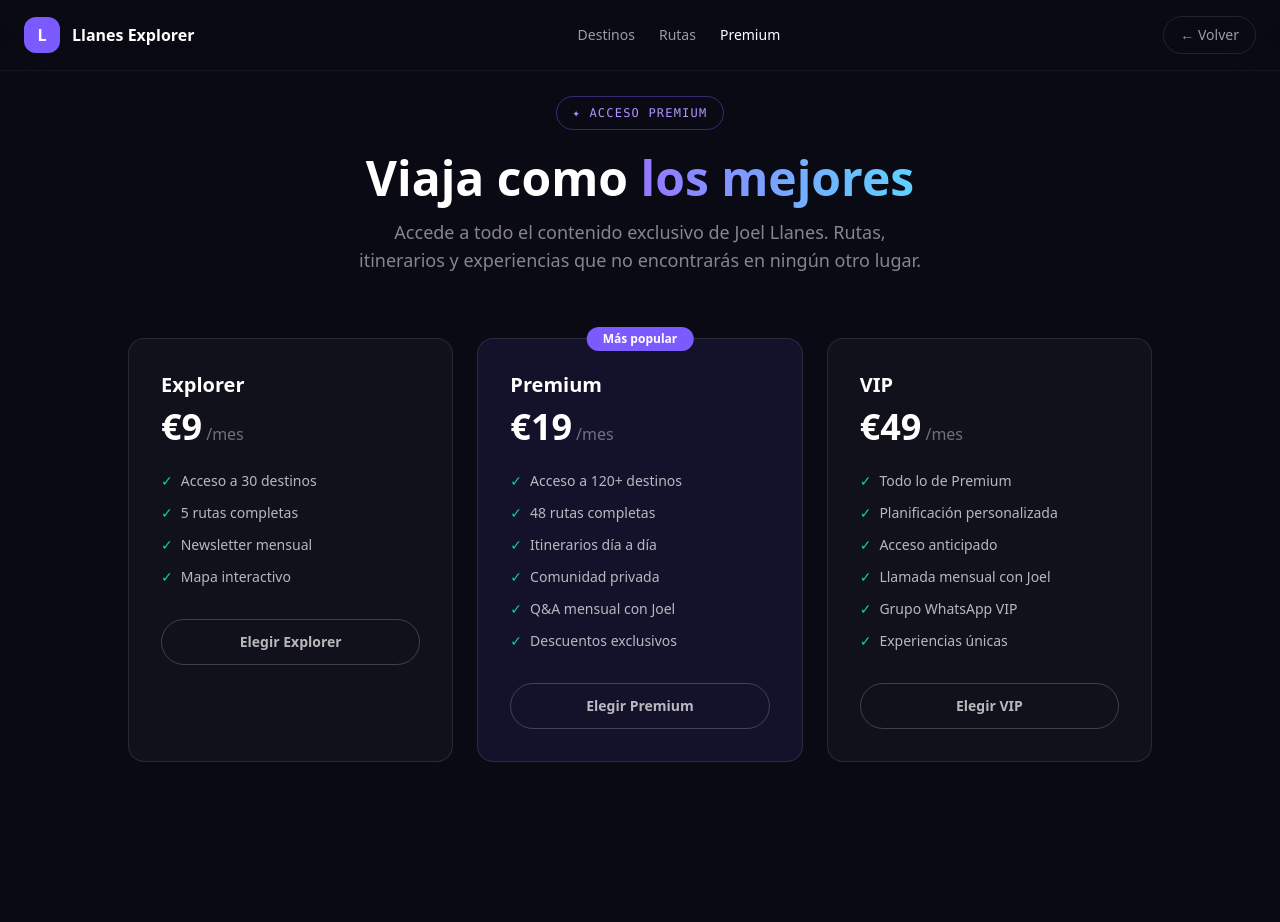
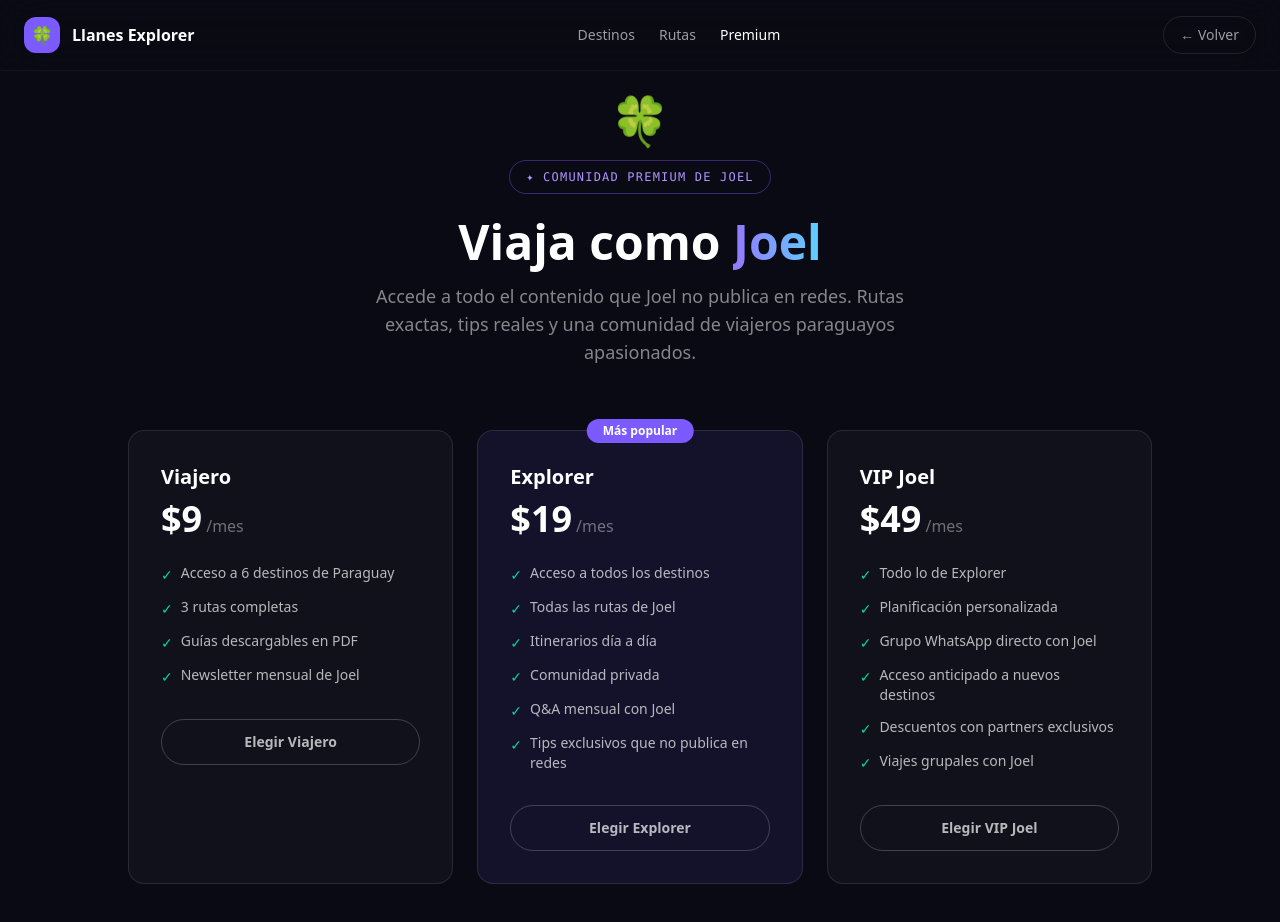
Before and after one commit to Abigailcastro7/llanes-explorer, a Next.js app: page /llanes/premium in a window 1280 px wide. Shown: the top 922 px of the page. Before the commit the page ends 890 px from the top, so only its background shows below. Built offline with nearby package versions, Linux system fonts and the light colour scheme.

Commit message:
Llanes Explorer personalizado para Joel

```diff
--- a/app/llanes/destinos/page.tsx
+++ b/app/llanes/destinos/page.tsx
@@ -1,15 +1,15 @@
 import Link from "next/link";
 
 const destinos = [
-  { name: "Kyoto, Japón", tag: "Cultural", emoji: "⛩️", rating: "4.9", price: "desde €1,200", duration: "7-10 días", desc: "Templos milenarios, geishas y cerezos en flor." },
-  { name: "Patagonia, Chile", tag: "Aventura", emoji: "🏔️", rating: "4.8", price: "desde €2,100", duration: "10-14 días", desc: "Torres del Paine, glaciares y naturaleza salvaje." },
-  { name: "Santorini, Grecia", tag: "Premium", emoji: "🌊", rating: "4.9", price: "desde €900", duration: "5-7 días", desc: "Pueblos blancos, atardeceres únicos y gastronomía." },
-  { name: "Marrakech, Marruecos", tag: "Exótico", emoji: "🕌", rating: "4.7", price: "desde €650", duration: "4-6 días", desc: "Medinas, souks y el desierto del Sahara." },
-  { name: "Bali, Indonesia", tag: "Espiritual", emoji: "🌺", rating: "4.8", price: "desde €800", duration: "7-12 días", desc: "Templos, arrozales y cultura hindú balinesa." },
-  { name: "Islandia", tag: "Aventura", emoji: "🌋", rating: "4.9", price: "desde €1,500", duration: "7-10 días", desc: "Aurora boreal, volcanes y cascadas épicas." },
-  { name: "Toscana, Italia", tag: "Cultural", emoji: "🍷", rating: "4.8", price: "desde €750", duration: "5-8 días", desc: "Viñedos, arte renacentista y cocina italiana." },
-  { name: "Tailandia", tag: "Popular", emoji: "🏯", rating: "4.7", price: "desde €700", duration: "10-14 días", desc: "Templos, playas y street food increíble." },
-  { name: "Nueva Zelanda", tag: "Aventura", emoji: "🐑", rating: "4.9", price: "desde €2,500", duration: "14-21 días", desc: "Fiordos, hobbiton y deportes extremos." },
+  { name: "Paraguarí", tag: "Naturaleza", emoji: "🌿", rating: "4.9", price: "Destino local", duration: "1-2 días", desc: "Cerros, bosques y saltos de agua. La joya más cercana a Asunción." },
+  { name: "Encarnación", tag: "Verano", emoji: "🏖️", rating: "4.8", price: "Destino local", duration: "2-3 días", desc: "Las mejores playas del río Paraguay, carnaval y gastronomía única." },
+  { name: "Salto Cristal", tag: "Aventura", emoji: "💧", rating: "4.9", price: "Destino local", duration: "1 día", desc: "Uno de los saltos más espectaculares del país. Imperdible." },
+  { name: "Ayolas", tag: "Paraíso", emoji: "🌊", rating: "4.8", price: "Destino local", duration: "2-3 días", desc: "Isla Corateí y sus aguas cristalinas. El verano perfecto." },
+  { name: "Areguá", tag: "Cultural", emoji: "🏡", rating: "4.7", price: "Destino local", duration: "1 día", desc: "El pueblo donde nació Joel. Fresa, artesanía y lago Ypacaraí." },
+  { name: "Itaipu", tag: "Imponente", emoji: "⚡", rating: "4.9", price: "Destino local", duration: "1 día", desc: "La represa más grande del mundo. Una maravilla de la ingeniería." },
+  { name: "Chaco Paraguayo", tag: "Extremo", emoji: "🦁", rating: "4.6", price: "Destino local", duration: "3-5 días", desc: "Fauna salvaje, naturaleza extrema y una experiencia única en el mundo." },
+  { name: "Machu Picchu", tag: "Internacional", emoji: "⛰️", rating: "4.9", price: "desde $800", duration: "5-7 días", desc: "El primer viaje que cambió la vida de Joel. Ruta exclusiva con su guía." },
+  { name: "México", tag: "Internacional", emoji: "🌮", rating: "4.8", price: "desde $700", duration: "7-10 días", desc: "Día de Muertos, cultura y gastronomía. La ruta de Joel." },
 ];
 
 export default function Destinos() {
@@ -19,12 +19,12 @@ export default function Destinos() {
         <nav className="max-w-7xl mx-auto px-6 flex items-center justify-between">
           <Link href="/llanes" className="flex items-center gap-3">
             <div className="w-9 h-9 rounded-xl bg-[#7b5bff] flex items-center justify-center">
-              <span className="text-white font-bold">L</span>
+              <span className="text-lg">🍀</span>
             </div>
             <span className="text-white font-bold">Llanes Explorer</span>
           </Link>
           <div className="hidden md:flex items-center gap-6 text-sm text-white/60">
-            <Link href="/llanes/destinos" className="text-white">Destinos</Link>
+            <Link href="/llanes/destinos" className="text-white font-medium">Destinos</Link>
             <Link href="/llanes/rutas" className="hover:text-white transition-colors">Rutas</Link>
             <Link href="/llanes/premium" className="hover:text-white transition-colors">Premium</Link>
           </div>
@@ -35,8 +35,13 @@ export default function Destinos() {
       <div className="pt-24 pb-20 px-6">
         <div className="max-w-7xl mx-auto">
           <div className="mb-12">
-            <h1 className="text-4xl md:text-5xl font-bold text-white mb-4">Destinos <span style={{ background: "linear-gradient(90deg, #9477ff, #5dd3ff)", WebkitBackgroundClip: "text", WebkitTextFillColor: "transparent" }}>curados</span></h1>
-            <p className="text-white/50 text-lg">Lugares seleccionados personalmente por Joel. Cada destino incluye guía, rutas y recomendaciones exclusivas.</p>
+            <div className="inline-flex items-center gap-2 px-4 py-2 rounded-full border border-[#7b5bff]/30 text-[#b094ff] text-xs font-mono tracking-widest uppercase mb-6">
+              🇵🇾 Curados por Joel Llanes
+            </div>
+            <h1 className="text-4xl md:text-5xl font-bold text-white mb-4">
+              Destinos <span style={{ background: "linear-gradient(90deg, #9477ff, #5dd3ff)", WebkitBackgroundClip: "text", WebkitTextFillColor: "transparent" }}>curados</span>
+            </h1>
+            <p className="text-white/50 text-lg">Lugares visitados y recomendados personalmente por Joel. Cada destino incluye guía, tips y las rutas exactas que él recorrió.</p>
           </div>
 
           <div className="grid grid-cols-1 md:grid-cols-2 lg:grid-cols-3 gap-6">
--- a/app/llanes/page.tsx
+++ b/app/llanes/page.tsx
@@ -9,11 +9,11 @@ export default function LlanesExplorer() {
         <nav className="max-w-7xl mx-auto px-6 flex items-center justify-between">
           <div className="flex items-center gap-3">
             <div className="w-9 h-9 rounded-xl bg-[#7b5bff] flex items-center justify-center">
-              <span className="text-white font-bold">L</span>
+              <span className="text-white font-bold text-lg">🍀</span>
             </div>
             <div>
               <div className="text-white font-bold text-lg leading-none">Llanes Explorer</div>
-              <div className="text-white/40 text-[10px] tracking-widest uppercase">by Joel Llanes</div>
+              <div className="text-white/40 text-[10px] tracking-widest uppercase">by Joel Llanes · Paraguay</div>
             </div>
           </div>
           <div className="hidden md:flex items-center gap-6 text-sm text-white/60">
@@ -22,7 +22,7 @@ export default function LlanesExplorer() {
             <Link href="/llanes/premium" className="hover:text-white transition-colors">Premium</Link>
           </div>
           <Link href="/llanes/premium" className="px-4 py-2 rounded-full bg-[#7b5bff] text-white text-sm font-semibold hover:bg-[#6645e6] transition-colors">
-            ✦ Premium
+            ✦ Acceso Premium
           </Link>
         </nav>
       </header>
@@ -34,29 +34,33 @@ export default function LlanesExplorer() {
         <div className="relative z-10 max-w-5xl mx-auto px-6 text-center">
           <div className="inline-flex items-center gap-2 px-4 py-2 rounded-full border border-[#7b5bff]/40 text-[#b094ff] text-xs tracking-widest uppercase mb-8 font-mono">
             <span className="w-1.5 h-1.5 rounded-full bg-[#00D9A0] animate-pulse" />
-            120+ destinos curados · Actualizado 2026
+            El referente de viajes en Paraguay 🇵🇾
           </div>
           <h1 className="text-5xl md:text-7xl font-bold text-white leading-tight mb-6">
-            Explora el mundo{" "}
+            Descubre Paraguay{" "}
             <span style={{ background: "linear-gradient(90deg, #9477ff, #5dd3ff)", WebkitBackgroundClip: "text", WebkitTextFillColor: "transparent" }}>
               con Joel
             </span>
           </h1>
           <p className="text-white/60 text-lg max-w-2xl mx-auto mb-10 leading-relaxed">
-            Destinos seleccionados, rutas exclusivas e itinerarios premium para viajeros que quieren vivir experiencias auténticas.
+            Destinos seleccionados, rutas exclusivas e itinerarios premium. La plataforma oficial de la comunidad viajera de Joel Llanes.
           </p>
           <div className="flex flex-col sm:flex-row items-center justify-center gap-4 mb-16">
             <Link href="/llanes/destinos" className="px-8 py-4 rounded-full bg-[#7b5bff] text-white font-semibold hover:bg-[#6645e6] transition-all hover:scale-105">
               Ver destinos →
             </Link>
             <Link href="/llanes/premium" className="px-8 py-4 rounded-full border border-white/10 text-white/80 font-semibold hover:border-[#7b5bff]/50 hover:text-white transition-all">
-              ✦ Acceso Premium
+              ✦ Unirme a la comunidad
             </Link>
           </div>
 
           {/* Stats */}
           <div className="grid grid-cols-3 gap-8 max-w-md mx-auto">
-            {[{ value: "120+", label: "Destinos" }, { value: "48", label: "Rutas" }, { value: "4.9★", label: "Rating" }].map((s) => (
+            {[
+              { value: "126K", label: "Seguidores" },
+              { value: "193K", label: "TikTok" },
+              { value: "4.9★", label: "Rating" }
+            ].map((s) => (
               <div key={s.label} className="text-center">
                 <div className="text-2xl font-bold text-white">{s.value}</div>
                 <div className="text-xs text-white/40 mt-1">{s.label}</div>
@@ -70,17 +74,17 @@ export default function LlanesExplorer() {
       <section className="py-20 px-6">
         <div className="max-w-7xl mx-auto">
           <div className="flex items-center justify-between mb-10">
-            <h2 className="text-3xl font-bold text-white">Destinos destacados</h2>
+            <h2 className="text-3xl font-bold text-white">Destinos destacados 🇵🇾</h2>
             <Link href="/llanes/destinos" className="text-[#b094ff] text-sm hover:text-white transition-colors">Ver todos →</Link>
           </div>
           <div className="grid grid-cols-1 md:grid-cols-3 gap-6">
             {[
-              { name: "Kyoto, Japón", tag: "Cultural", color: "#FF6B9D", emoji: "⛩️", rating: "4.9", price: "desde €1,200" },
-              { name: "Patagonia, Chile", tag: "Aventura", color: "#00D9A0", emoji: "🏔️", rating: "4.8", price: "desde €2,100" },
-              { name: "Santorini, Grecia", tag: "Premium", color: "#7b5bff", emoji: "🌊", rating: "4.9", price: "desde €900" },
+              { name: "Paraguarí", tag: "Naturaleza", emoji: "🌿", rating: "4.9", desc: "Cerros, bosques y saltos de agua. La joya del Paraguay según Joel.", price: "Destino local" },
+              { name: "Encarnación", tag: "Verano", emoji: "🏖️", rating: "4.8", desc: "Playas del río, carnaval y gastronomía. El plan perfecto para el verano.", price: "Destino local" },
+              { name: "Salto Cristal", tag: "Aventura", emoji: "💧", rating: "4.9", desc: "Uno de los saltos más espectaculares del país. Imperdible.", price: "Destino local" },
             ].map((d) => (
               <Link href="/llanes/destinos" key={d.name} className="group relative rounded-2xl overflow-hidden bg-[#11111c] border border-white/5 hover:border-white/20 transition-all hover:-translate-y-1">
-                <div className="h-48 flex items-center justify-center text-6xl" style={{ backgroundColor: d.color + "20" }}>
+                <div className="h-48 flex items-center justify-center text-6xl bg-[#1a1a24]">
                   {d.emoji}
                 </div>
                 <div className="p-5">
@@ -89,9 +93,34 @@ export default function LlanesExplorer() {
                     <span className="text-xs text-[#00D9A0]">★ {d.rating}</span>
                   </div>
                   <h3 className="text-lg font-bold text-white mb-1">{d.name}</h3>
-                  <p className="text-sm text-white/40">{d.price}</p>
+                  <p className="text-sm text-white/40 mb-3">{d.desc}</p>
+                  <p className="text-xs text-[#b094ff]">{d.price}</p>
                 </div>
               </Link>
+            ))}
+          </div>
+        </div>
+      </section>
+
+      {/* Sobre Joel */}
+      <section className="py-20 px-6 bg-[#11111c]">
+        <div className="max-w-4xl mx-auto text-center">
+          <div className="text-6xl mb-6">🍀</div>
+          <h2 className="text-3xl font-bold text-white mb-4">El referente de viajes en Paraguay</h2>
+          <p className="text-white/50 text-lg leading-relaxed max-w-2xl mx-auto mb-8">
+            Desde Areguá, Joel Llanes recorre cada rincón del país y del mundo compartiendo experiencias auténticas con su comunidad. Con más de 126K seguidores en Instagram y 193K en TikTok, es el creador de contenido de viajes más seguido de Paraguay.
+          </p>
+          <div className="grid grid-cols-2 md:grid-cols-4 gap-4 max-w-2xl mx-auto">
+            {[
+              { value: "2018", label: "Inicio" },
+              { value: "126K", label: "Instagram" },
+              { value: "193K", label: "TikTok" },
+              { value: "#1", label: "Paraguay" },
+            ].map((s) => (
+              <div key={s.label} className="p-4 rounded-xl bg-[#1a1a24] border border-white/5 text-center">
+                <div className="text-xl font-bold text-white">{s.value}</div>
+                <div className="text-xs text-white/40 mt-1">{s.label}</div>
+              </div>
             ))}
           </div>
         </div>
@@ -101,17 +130,17 @@ export default function LlanesExplorer() {
       <section className="py-20 px-6">
         <div className="max-w-3xl mx-auto text-center rounded-2xl border border-[#7b5bff]/30 bg-[#11111c] p-12">
           <div className="text-4xl mb-4">✦</div>
-          <h2 className="text-3xl font-bold text-white mb-4">Acceso Premium</h2>
-          <p className="text-white/50 mb-8">Desbloquea rutas exclusivas, itinerarios detallados y acceso a la comunidad de viajeros de Joel.</p>
+          <h2 className="text-3xl font-bold text-white mb-4">Únete a la comunidad Premium</h2>
+          <p className="text-white/50 mb-8">Desbloquea rutas exclusivas, itinerarios detallados y acceso directo a la comunidad de Joel. Lo que compartes gratis en Instagram, aquí lo conviertes en un negocio tuyo.</p>
           <Link href="/llanes/premium" className="inline-flex px-8 py-4 rounded-full bg-[#7b5bff] text-white font-semibold hover:bg-[#6645e6] transition-all hover:scale-105">
-            Ver planes Premium →
+            Ver planes →
           </Link>
         </div>
       </section>
 
       {/* Footer */}
       <footer className="border-t border-white/5 py-8 px-6 text-center">
-        <p className="text-white/20 text-sm">© 2026 Llanes Explorer · <Link href="/" className="hover:text-white/40 transition-colors">Demo Lab by Buhring</Link></p>
+        <p className="text-white/20 text-sm">© 2026 Llanes Explorer · <Link href="/" className="hover:text-white/40 transition-colors">Demo by Buhring</Link></p>
       </footer>
     </main>
   );
--- a/app/llanes/premium/page.tsx
+++ b/app/llanes/premium/page.tsx
@@ -4,33 +4,50 @@ import { useState } from "react";
 
 const planes = [
   {
-    name: "Explorer",
-    precio: "€9",
+    name: "Viajero",
+    precio: "$9",
     periodo: "/mes",
-    color: "#252532",
     popular: false,
-    features: ["Acceso a 30 destinos", "5 rutas completas", "Newsletter mensual", "Mapa interactivo"],
+    features: [
+      "Acceso a 6 destinos de Paraguay",
+      "3 rutas completas",
+      "Guías descargables en PDF",
+      "Newsletter mensual de Joel",
+    ],
   },
   {
-    name: "Premium",
-    precio: "€19",
+    name: "Explorer",
+    precio: "$19",
     periodo: "/mes",
-    color: "#7b5bff",
     popular: true,
-    features: ["Acceso a 120+ destinos", "48 rutas completas", "Itinerarios día a día", "Comunidad privada", "Q&A mensual con Joel", "Descuentos exclusivos"],
+    features: [
+      "Acceso a todos los destinos",
+      "Todas las rutas de Joel",
+      "Itinerarios día a día",
+      "Comunidad privada",
+      "Q&A mensual con Joel",
+      "Tips exclusivos que no publica en redes",
+    ],
   },
   {
-    name: "VIP",
-    precio: "€49",
+    name: "VIP Joel",
+    precio: "$49",
     periodo: "/mes",
-    color: "#FFB547",
     popular: false,
-    features: ["Todo lo de Premium", "Planificación personalizada", "Acceso anticipado", "Llamada mensual con Joel", "Grupo WhatsApp VIP", "Experiencias únicas"],
+    features: [
+      "Todo lo de Explorer",
+      "Planificación personalizada",
+      "Grupo WhatsApp directo con Joel",
+      "Acceso anticipado a nuevos destinos",
+      "Descuentos con partners exclusivos",
+      "Viajes grupales con Joel",
+    ],
   },
 ];
 
 export default function Premium() {
   const [selected, setSelected] = useState("");
+  const [paid, setPaid] = useState(false);
 
   return (
     <main className="min-h-screen bg-[#0a0a14]">
@@ -38,14 +55,14 @@ export default function Premium() {
         <nav className="max-w-7xl mx-auto px-6 flex items-center justify-between">
           <Link href="/llanes" className="flex items-center gap-3">
             <div className="w-9 h-9 rounded-xl bg-[#7b5bff] flex items-center justify-center">
-              <span className="text-white font-bold">L</span>
+              <span className="text-lg">🍀</span>
             </div>
             <span className="text-white font-bold">Llanes Explorer</span>
           </Link>
           <div className="hidden md:flex items-center gap-6 text-sm text-white/60">
             <Link href="/llanes/destinos" className="hover:text-white transition-colors">Destinos</Link>
             <Link href="/llanes/rutas" className="hover:text-white transition-colors">Rutas</Link>
-            <Link href="/llanes/premium" className="text-white">Premium</Link>
+            <Link href="/llanes/premium" className="text-white font-medium">Premium</Link>
           </div>
           <Link href="/llanes" className="px-4 py-2 rounded-full border border-white/10 text-white/60 text-sm hover:text-white transition-colors">← Volver</Link>
         </nav>
@@ -54,21 +71,25 @@ export default function Premium() {
       <div className="pt-24 pb-20 px-6">
         <div className="max-w-5xl mx-auto">
           <div className="text-center mb-16">
+            <div className="text-5xl mb-4">🍀</div>
             <div className="inline-flex items-center gap-2 px-4 py-2 rounded-full border border-[#7b5bff]/40 text-[#b094ff] text-xs tracking-widest uppercase mb-6 font-mono">
-              ✦ Acceso Premium
+              ✦ Comunidad Premium de Joel
             </div>
             <h1 className="text-4xl md:text-5xl font-bold text-white mb-4">
-              Viaja como <span style={{ background: "linear-gradient(90deg, #9477ff, #5dd3ff)", WebkitBackgroundClip: "text", WebkitTextFillColor: "transparent" }}>los mejores</span>
+              Viaja como <span style={{ background: "linear-gradient(90deg, #9477ff, #5dd3ff)", WebkitBackgroundClip: "text", WebkitTextFillColor: "transparent" }}>Joel</span>
             </h1>
-            <p className="text-white/50 text-lg max-w-xl mx-auto">Accede a todo el contenido exclusivo de Joel Llanes. Rutas, itinerarios y experiencias que no encontrarás en ningún otro lugar.</p>
+            <p className="text-white/50 text-lg max-w-xl mx-auto">Accede a todo el contenido que Joel no publica en redes. Rutas exactas, tips reales y una comunidad de viajeros paraguayos apasionados.</p>
           </div>
 
+          {!paid ? (
+            <>
               <div className="grid grid-cols-1 md:grid-cols-3 gap-6 mb-12">
                 {planes.map((p) => (
-              <div key={p.name} className={`relative rounded-2xl border p-8 transition-all cursor-pointer ${selected === p.name ? "border-[#7b5bff] scale-105" : "border-white/10 hover:border-white/20"} ${p.popular ? "bg-[#7b5bff]/10" : "bg-[#11111c]"}`}
-                onClick={() => setSelected(p.name)}>
+                  <div key={p.name}
+                    onClick={() => setSelected(p.name)}
+                    className={`relative rounded-2xl border p-8 transition-all cursor-pointer ${selected === p.name ? "border-[#7b5bff] scale-105" : "border-white/10 hover:border-white/20"} ${p.popular ? "bg-[#7b5bff]/10" : "bg-[#11111c]"}`}>
                     {p.popular && (
-                  <div className="absolute -top-3 left-1/2 -translate-x-1/2 px-4 py-1 rounded-full bg-[#7b5bff] text-white text-xs font-semibold">Más popular</div>
+                      <div className="absolute -top-3 left-1/2 -translate-x-1/2 px-4 py-1 rounded-full bg-[#7b5bff] text-white text-xs font-semibold whitespace-nowrap">Más popular</div>
                     )}
                     <div className="mb-6">
                       <h3 className="text-xl font-bold text-white mb-2">{p.name}</h3>
@@ -79,14 +100,12 @@ export default function Premium() {
                     </div>
                     <div className="flex flex-col gap-3 mb-8">
                       {p.features.map((f) => (
-                    <div key={f} className="flex items-center gap-2 text-sm text-white/70">
-                      <span className="text-[#00D9A0]">✓</span> {f}
+                        <div key={f} className="flex items-start gap-2 text-sm text-white/70">
+                          <span className="text-[#00D9A0] mt-0.5 shrink-0">✓</span> {f}
                         </div>
                       ))}
                     </div>
-                <button
-                  onClick={() => setSelected(p.name)}
-                  className={`w-full py-3 rounded-full font-semibold text-sm transition-all ${selected === p.name ? "bg-[#7b5bff] text-white" : "border border-white/20 text-white/70 hover:border-[#7b5bff] hover:text-white"}`}>
+                    <button className={`w-full py-3 rounded-full font-semibold text-sm transition-all ${selected === p.name ? "bg-[#7b5bff] text-white" : "border border-white/20 text-white/70 hover:border-[#7b5bff] hover:text-white"}`}>
                       {selected === p.name ? "✓ Seleccionado" : "Elegir " + p.name}
                     </button>
                   </div>
@@ -95,13 +114,30 @@ export default function Premium() {
 
               {selected && (
                 <div className="text-center p-8 rounded-2xl bg-[#11111c] border border-[#7b5bff]/30">
-              <h3 className="text-xl font-bold text-white mb-2">¡Perfecto! Has elegido el plan {selected}</h3>
-              <p className="text-white/50 mb-6">En la versión real, aquí se procesaría el pago de forma segura.</p>
+                  <h3 className="text-xl font-bold text-white mb-2">Plan {selected} seleccionado</h3>
+                  <p className="text-white/50 mb-6">En la versión real, aquí procesarías el pago de forma segura con tarjeta o transferencia.</p>
                   <button
-                onClick={() => alert("¡Pago simulado completado! Bienvenido a Llanes Explorer " + selected)}
+                    onClick={() => setPaid(true)}
                     className="px-8 py-4 rounded-full bg-[#7b5bff] text-white font-semibold hover:bg-[#6645e6] transition-all hover:scale-105">
                     Completar suscripción →
                   </button>
+                </div>
+              )}
+            </>
+          ) : (
+            <div className="text-center p-12 rounded-2xl bg-[#11111c] border border-[#00D9A0]/30">
+              <div className="text-6xl mb-4">🎉</div>
+              <h3 className="text-2xl font-bold text-white mb-2">¡Bienvenido a la comunidad!</h3>
+              <p className="text-white/50 mb-2">Ya eres parte de la comunidad Premium de Joel Llanes.</p>
+              <p className="text-white/30 text-sm mb-8">Recibirás un email con acceso a todos los contenidos exclusivos.</p>
+              <div className="flex flex-col sm:flex-row gap-4 justify-center">
+                <Link href="/llanes/rutas" className="px-6 py-3 rounded-full bg-[#7b5bff] text-white font-semibold hover:bg-[#6645e6] transition-colors">
+                  Ver rutas exclusivas →
+                </Link>
+                <Link href="/llanes/destinos" className="px-6 py-3 rounded-full border border-white/10 text-white/70 font-semibold hover:border-white/30 hover:text-white transition-colors">
+                  Explorar destinos
+                </Link>
+              </div>
             </div>
           )}
         </div>
```
Also changed, not shown: app/llanes/rutas/page.tsx (+21 -16 lines). Lines whose indentation alone changed are shown as unchanged.
